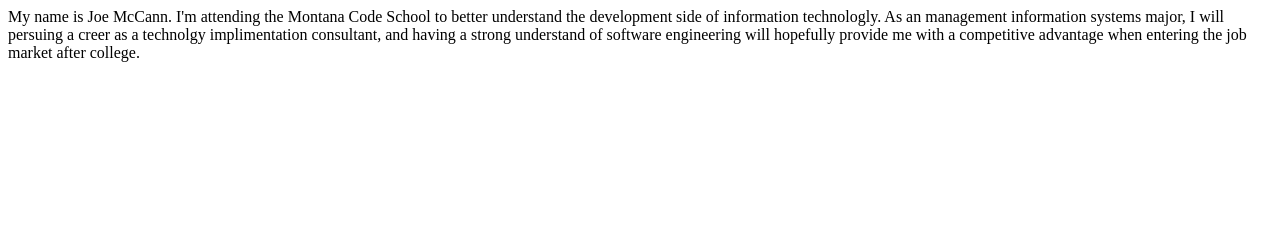
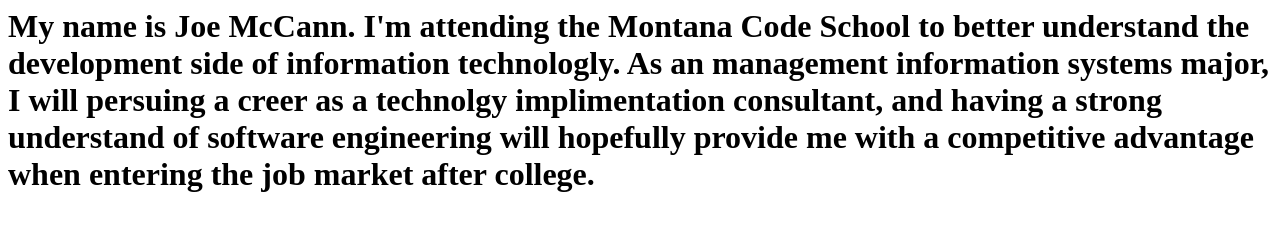
Before and after one commit to Montana-Code-School/git2knowyou, a plain HTML site: page public/students/joe.html in a window 1280 px wide. Drawn offline with Linux system fonts and the light colour scheme.

Commit message:
Joe's Info

```diff
--- a/public/students/joe.html
+++ b/public/students/joe.html
@@ -1,6 +1,14 @@
 <html>
 <head>
+<link rel="stylesheet" type="text/css" href="../joe-css/style.css" >
+</head>
+<body>
+<h1>
 My name is Joe McCann.  I'm attending the Montana Code School to better understand the development side of information technologly.  As an management information systems major, I will persuing a creer as a technolgy implimentation consultant, and having a strong understand of software engineering will hopefully provide me with a competitive advantage when entering the job market after college.
-</head>
+</h1>
+</body>
+
+
+
 
 </html>
```
Also changed, not shown: public/index.html (+2 -0 lines).
